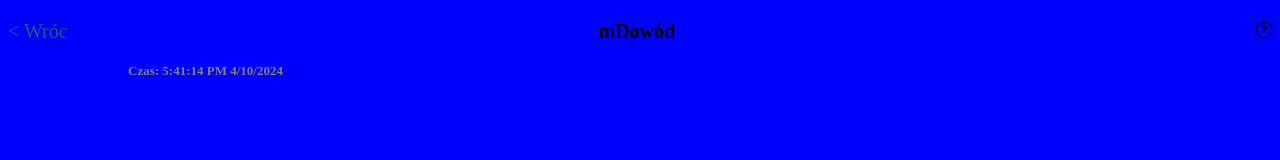
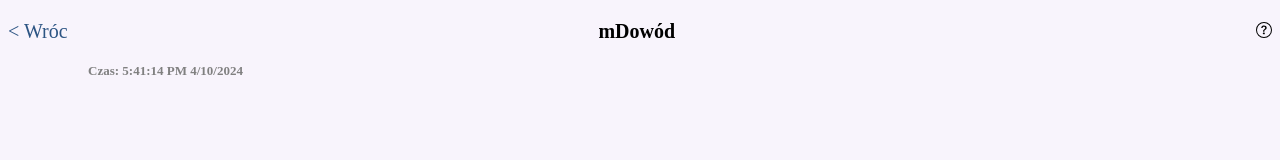
Before and after one commit to Shadov777/elooo, a plain HTML site: page index.html in a window 1280 px wide. Drawn offline with Linux system fonts and the light colour scheme.

Commit message:
Update styles.css

```diff
--- a/styles.css
+++ b/styles.css
@@ -1,5 +1,5 @@
 body {
-    background-color: blue;
+    background-color: #f8f4fc;
 }
 
 header {
@@ -29,7 +29,7 @@ header {
 
     margin-top: 20px;
     font-size: 13px;
-    margin-left: 15vh;
+    margin-left: 10vh;
     font-weight: 600;
     color: gray;
 }
```
